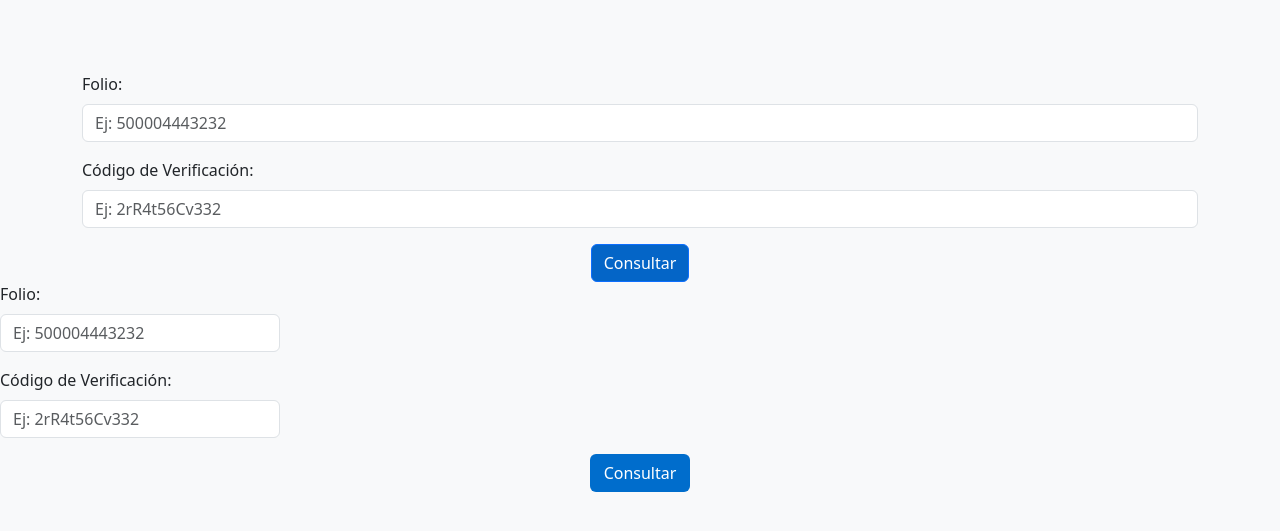
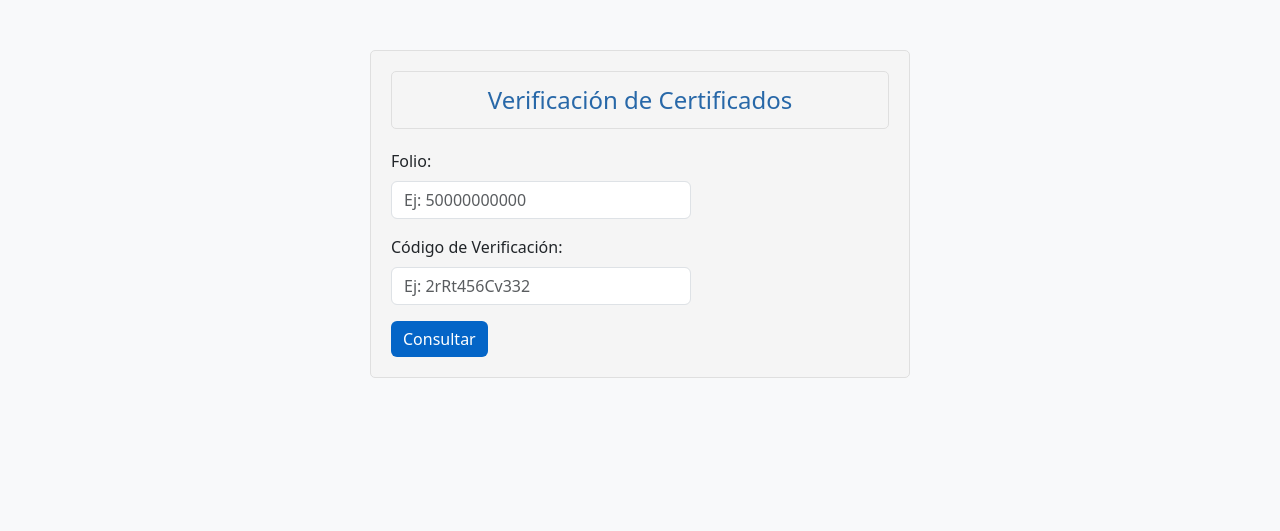
Before and after one commit to webverificador/OFICINA-INTERNET, a Flask app: page / in a window 1280 px wide. Shown: the top 531 px of the page. Run offline with Flask 3, Linux system fonts and the light colour scheme.

Commit message:
Add files via upload

```diff
--- a/app.py
+++ b/app.py
@@ -1,6 +1,6 @@
 
 from flask import Flask, render_template, request, send_from_directory
-import csv
+import pandas as pd
 import os
 
 app = Flask(__name__)
@@ -12,12 +12,10 @@ def index():
     if request.method == "POST":
         folio = request.form["folio"]
         codigo = request.form["codigo"]
-        with open("certificados.csv", newline="") as csvfile:
-            reader = csv.DictReader(csvfile)
-            for row in reader:
-                if row["folio"] == folio and row["codigo"] == codigo:
-                    certificado = row["nombre_archivo"]
-                    break
+        df = pd.read_csv("certificados.csv")
+        match = df[(df["folio"] == folio) & (df["codigo"] == codigo)]
+        if not match.empty:
+            certificado = match.iloc[0]["nombre_archivo"]
     return render_template("index.html", certificado=certificado)
 
 @app.route("/ver/<path:filename>")
@@ -25,5 +23,5 @@ def ver_pdf(filename):
     return send_from_directory(CERT_DIR, filename)
 
 if __name__ == "__main__":
-    port = int(os.environ.get("PORT", 10000))
-    app.run(host="0.0.0.0", port=port)
+    port = int(os.environ.get("PORT", 5000))
+    app.run(debug=True, port=port)
--- a/certificados.csv
+++ b/certificados.csv
@@ -1,2 +1,2 @@
 folio,codigo,nombre_archivo
-500588087549,2d2d7b27e5c3,certificado_demo.pdf
+50000000000,2rRt456Cv332,certificado_demo.pdf
--- a/requirements.txt
+++ b/requirements.txt
@@ -1 +1,2 @@
-Flask==2.3.2
+flask
+pandas
--- a/templates/index.html
+++ b/templates/index.html
@@ -1,3 +1,4 @@
+
 <!DOCTYPE html>
 <html lang="es">
 <head>
@@ -5,84 +6,50 @@
     <title>Verificación de Certificados</title>
     <link href="https://cdn.jsdelivr.net/npm/bootstrap@5.3.2/dist/css/bootstrap.min.css" rel="stylesheet">
     <style>
-  .tarjeta-verificacion {
-    width: 541.6px;
-    height: 283px;
-    margin: 0 auto;
+        body {
+            background-color: #f8f9fa;
+        }
+        .verification-container {
+            width: 540px;
             padding: 20px;
+            background-color: #f5f5f5;
             border: 1px solid #DFDFDF;
-    background-color: #white;
+            border-radius: 5px;
+            margin: 50px auto;
+        }
+        .verification-title {
+            background-color: #f5f5f5;
+            border: 1px solid #DFDFDF;
             color: #2868A8;
+            padding: 10px;
             text-align: center;
+            font-size: 24px;
             border-radius: 5px;
+            margin-bottom: 20px;
+        }
+        .form-control {
+            width: 300px;
+        }
+        .btn-primary {
+            background-color: #0465c7;
+            border: none;
         }
     </style>
 </head>
-<body class="bg-light">
-    <div class="container mt-5">
-        <div class="row justify-content-center">
-
-    <!-- FORMULARIO -->
-    <form method="POST" class="mt-4" style="text-align: left;">
+<body>
+    <div class="verification-container">
+        <div class="verification-title">Verificación de Certificados</div>
+        <form method="POST">
             <div class="mb-3">
-        <label class="form-label">Folio:</label>
-        <input type="text" class="form-control" name="folio" placeholder="Ej: 500004443232" required>
+                <label for="folio" class="form-label">Folio:</label>
+                <input type="text" class="form-control" id="folio" name="folio" placeholder="Ej: 50000000000" required>
             </div>
             <div class="mb-3">
-        <label class="form-label">Código de Verificación:</label>
-        <input type="text" class="form-control" name="codigo" placeholder="Ej: 2rR4t56Cv332" required>
+                <label for="codigo" class="form-label">Código de Verificación:</label>
+                <input type="text" class="form-control" id="codigo" name="codigo" placeholder="Ej: 2rRt456Cv332" required>
             </div>
-      <div class="text-center">
-        <button type="submit" class="btn btn-primary" style="background-color: #0465c7;">Consultar</button>
-      </div>
+            <button type="submit" class="btn btn-primary">Consultar</button>
         </form>
-
-  </div>
-</div>
-
-                        <form method="POST" class="text-center">
-  <div class="mb-3">
-    <label class="form-label text-start d-block">Folio:</label>
-    <input
-      type="text"
-      class="form-control"
-      name="folio"
-      placeholder="Ej: 500004443232"
-      required
-      style="width: 280px; margin: 0;"
-    >
-  </div>
-
-  <div class="mb-3">
-    <label class="form-label text-start d-block">Código de Verificación:</label>
-    <input
-      type="text"
-      class="form-control"
-      name="codigo"
-      placeholder="Ej: 2rR4t56Cv332"
-      required
-      style="width: 280px; margin: 0;"
-    >
-  </div>
-
-  <button
-    type="submit"
-    class="btn d-block mx-auto"
-    style="background-color: #006dcc; color: white; width: 100px;"
-  >
-    Consultar
-  </button>
-</form>
-
-
-                        {% if certificado %}
-                            <p class="mt-3 text-success text-center">Certificado encontrado:</p>
-                            <iframe src="/ver/{{ certificado }}" width="100%" height="500px" style="border: 1px solid #ccc;"></iframe>
-                        {% endif %}
-                    </div>
-                </div>
-            </div>
-        </div>
     </div>
 </body>
 </html>
```
Lines whose indentation alone changed are shown as unchanged.
